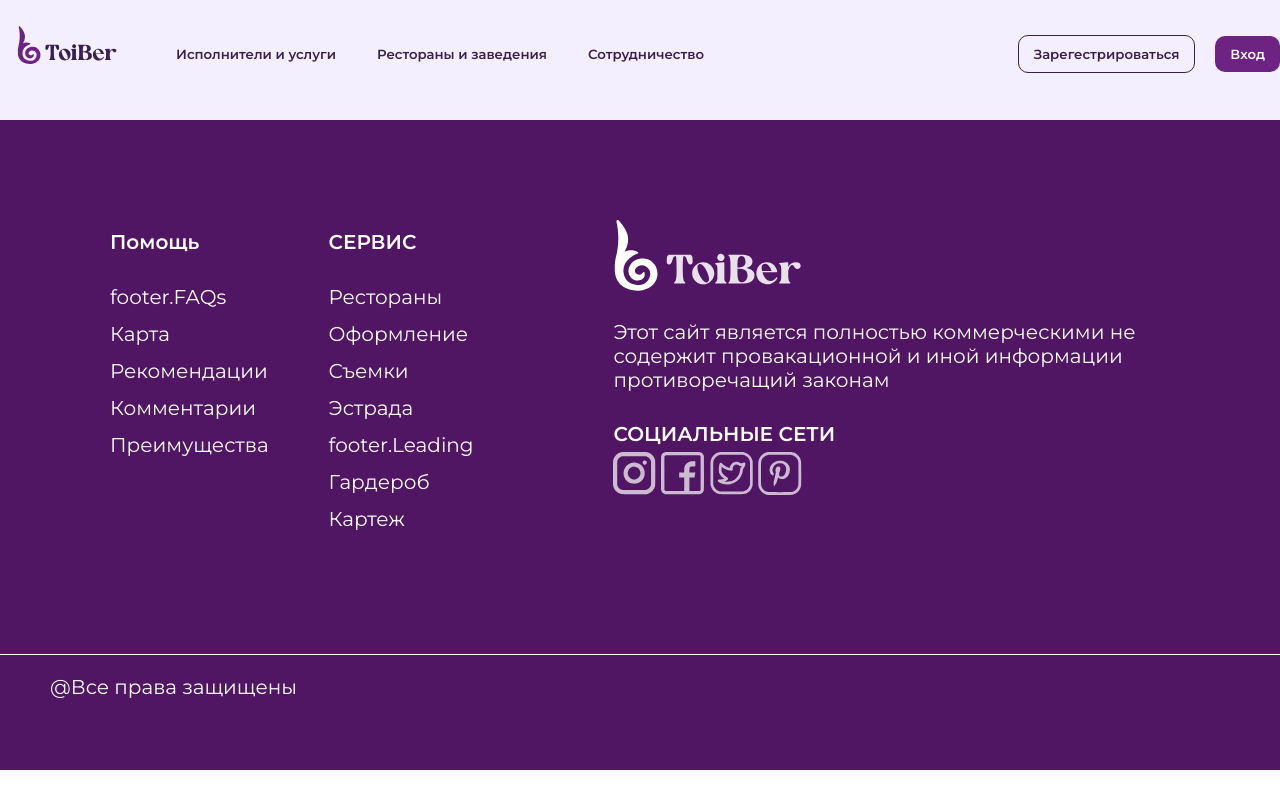
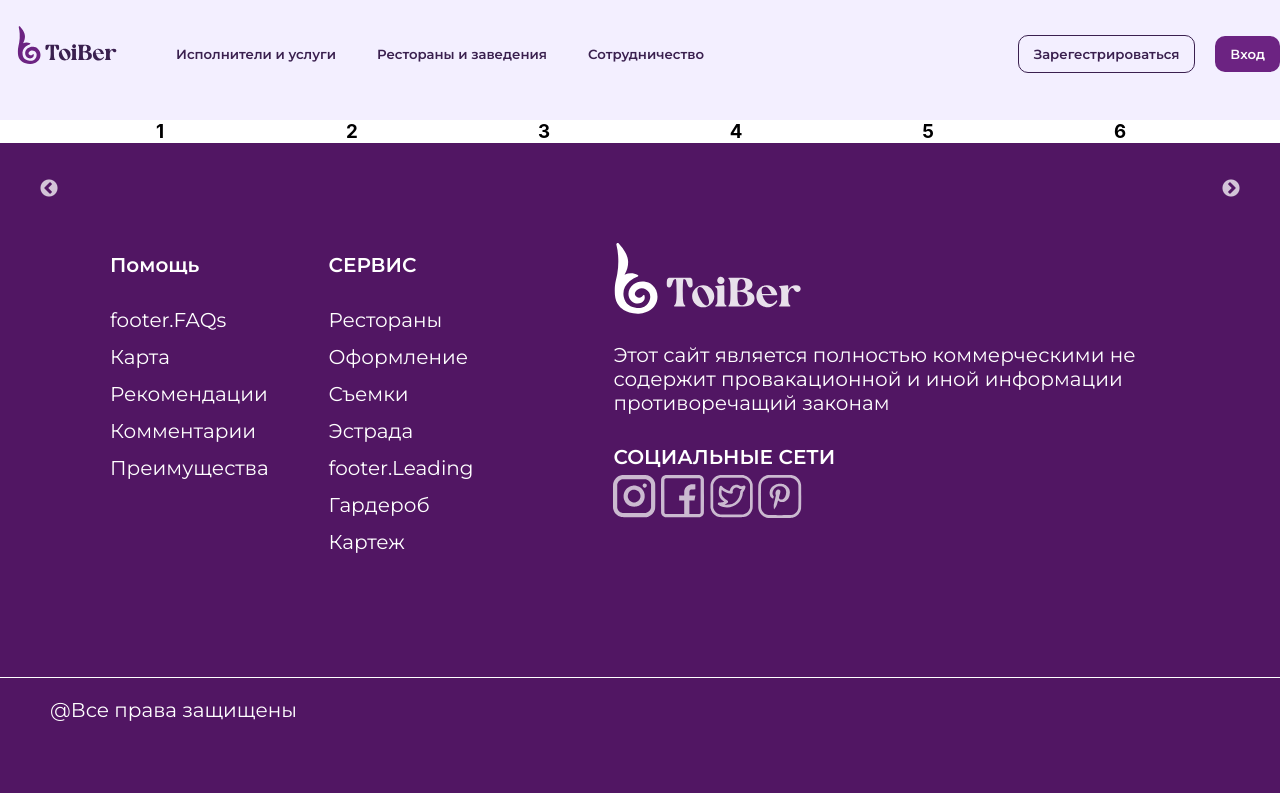
Before and after one commit to Amas9nine/toiber, a React (Create React App) app: page / in a window 1280 px wide. Built offline with nearby package versions, Linux system fonts and the light colour scheme.

Commit message:
feat/changed routings in links

```diff
--- a/package.json
+++ b/package.json
@@ -24,7 +24,9 @@
     "react-redux": "^8.0.5",
     "react-router-dom": "^6.4.3",
     "react-scripts": "5.0.1",
+    "react-slick": "^0.29.0",
     "sass": "^1.56.1",
+    "slick-carousel": "^1.8.1",
     "web-vitals": "^2.1.4"
   },
   "scripts": {
--- a/public/index.html
+++ b/public/index.html
@@ -24,7 +24,7 @@
       work correctly both with client-side routing and a non-root public URL.
       Learn how to configure a non-root public URL by running `npm run build`.
     -->
-    <title>React App</title>
+    <title>Toiber</title>
   </head>
   <body>
     <noscript>You need to enable JavaScript to run this app.</noscript>
--- /dev/null
+++ b/src/components/SliderBlock/SliderBlock.jsx
@@ -0,0 +1,46 @@
+import "slick-carousel/slick/slick.css";
+import "slick-carousel/slick/slick-theme.css";
+import scss from "./SliderBlock.module.scss";
+import Slider from "react-slick";
+
+export default function SliderBlock() {
+  const settings = {
+    infinite: true,
+    speed: 500,
+    slidesToShow: 6,
+    slidesToScroll: 1
+  };
+  return (
+    <div className={scss.slider__container}>
+      <Slider {...settings}>
+        <div>
+          <h3>1</h3>
+        </div>
+        <div>
+          <h3>2</h3>
+        </div>
+        <div>
+          <h3>3</h3>
+        </div>
+        <div>
+          <h3>4</h3>
+        </div>
+        <div>
+          <h3>5</h3>
+        </div>
+        <div>
+          <h3>6</h3>
+        </div>
+        <div>
+          <h3>7</h3>
+        </div>
+        <div>
+          <h3>8</h3>
+        </div>
+        <div>
+          <h3>9</h3>
+        </div>
+      </Slider>
+    </div>
+  );
+}
--- /dev/null
+++ b/src/components/SliderBlock/SliderBlock.module.scss
@@ -0,0 +1,4 @@
+.slider__container{
+    width: 90%;
+    margin: 0 auto;
+}
--- a/src/components/header/Header.jsx
+++ b/src/components/header/Header.jsx
@@ -23,9 +23,9 @@ export default function Header() {
                 <img src="./images/header/Logo.svg" alt="LogoImage" />
               </Link>
               <nav>
-                <Link to="/PerfomersAndService">{t("header.Perfomers")}</Link>
-                <Link to="/RestaurantsAndEstablishments">{t("header.Restorans")}</Link>
-                <Link to="/Cooperation">{t("header.Cooperation")}</Link>
+                <Link to="/perfomers-and-service">{t("header.Perfomers")}</Link>
+                <Link to="/restaurants-and-establishments">{t("header.Restorans")}</Link>
+                <Link to="/cooperation">{t("header.Cooperation")}</Link>
               </nav>
             </div>
             <div className={scss.right__content}>
@@ -38,15 +38,15 @@ export default function Header() {
           <div onClick={() => setOpenBurgerMenu(false)} className={scss.burger__menu__container}>
             <div onClick={(e) => e.stopPropagation()} className={scss.burger__menu__content}>
               <div>
-                <Link to="/PerfomersAndService">{t("header.Perfomers")}</Link>
+                <Link to="/perfomers-and-service">{t("header.Perfomers")}</Link>
               </div>
 
               <div>
-                <Link to="/RestaurantsAndEstablishments">{t("header.Restorans")}</Link>
+                <Link to="/restaurants-and-establishments">{t("header.Restorans")}</Link>
               </div>
 
               <div>
-                <Link to="/Cooperation">{t("header.Cooperation")}</Link>
+                <Link to="/cooperation">{t("header.Cooperation")}</Link>
               </div>
               <div>
                 <Link to="/sign_up">{t("header.SignUp")}</Link>
--- a/src/pages/HomePage.jsx
+++ b/src/pages/HomePage.jsx
@@ -1,10 +1,12 @@
 import Header from "../components/header/Header";
 import Footer from "../components/footer/Footer";
+import SliderBlock from "../components/SliderBlock/SliderBlock";
 
 const HomePage = () => {
   return (
     <>
       <Header />
+      <SliderBlock />
       <Footer />
     </>
   );
```
Also changed, not shown: 1 other file (tests, documents, lock files or other folders).
